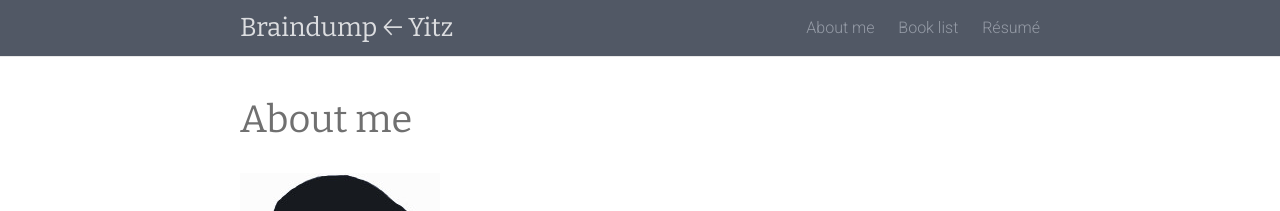
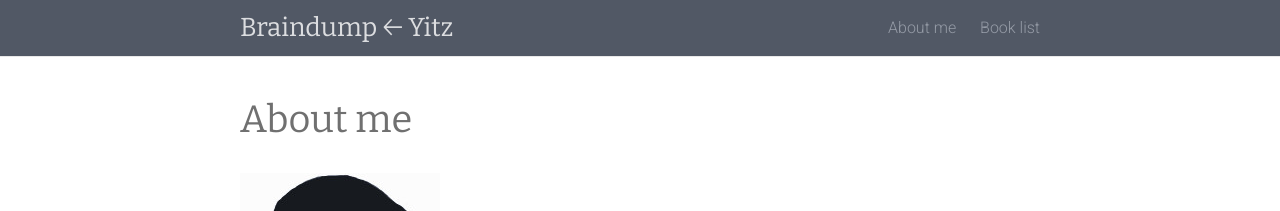
Before and after one commit to yitznewton/yitznewton.github.io, a Jekyll site: the page built from about.md, in a window 1280 px wide. Shown: the top 211 px of the page. Built offline with Jekyll 4.4.1, drawn with Linux system fonts in a browser that asks for light colours; Markdown is read by kramdown in place of the engine named in the settings.

Commit message:
Remove resume link
(cherry picked from commit 6b801093cf598306b9564f4d9fe11dd32a1e30d0)

```diff
--- a/_includes/header.html
+++ b/_includes/header.html
@@ -19,7 +19,6 @@
       <div class="trigger">
         <a class="page-link" href="{{ site.baseurl }}/about">About me</a>
         <a class="page-link" href="{{ site.baseurl }}/book-list">Book list</a>
-        <a class="page-link" href="{{ site.baseurl }}/resume">Résumé</a>
       </div>
     </nav>
 
```
